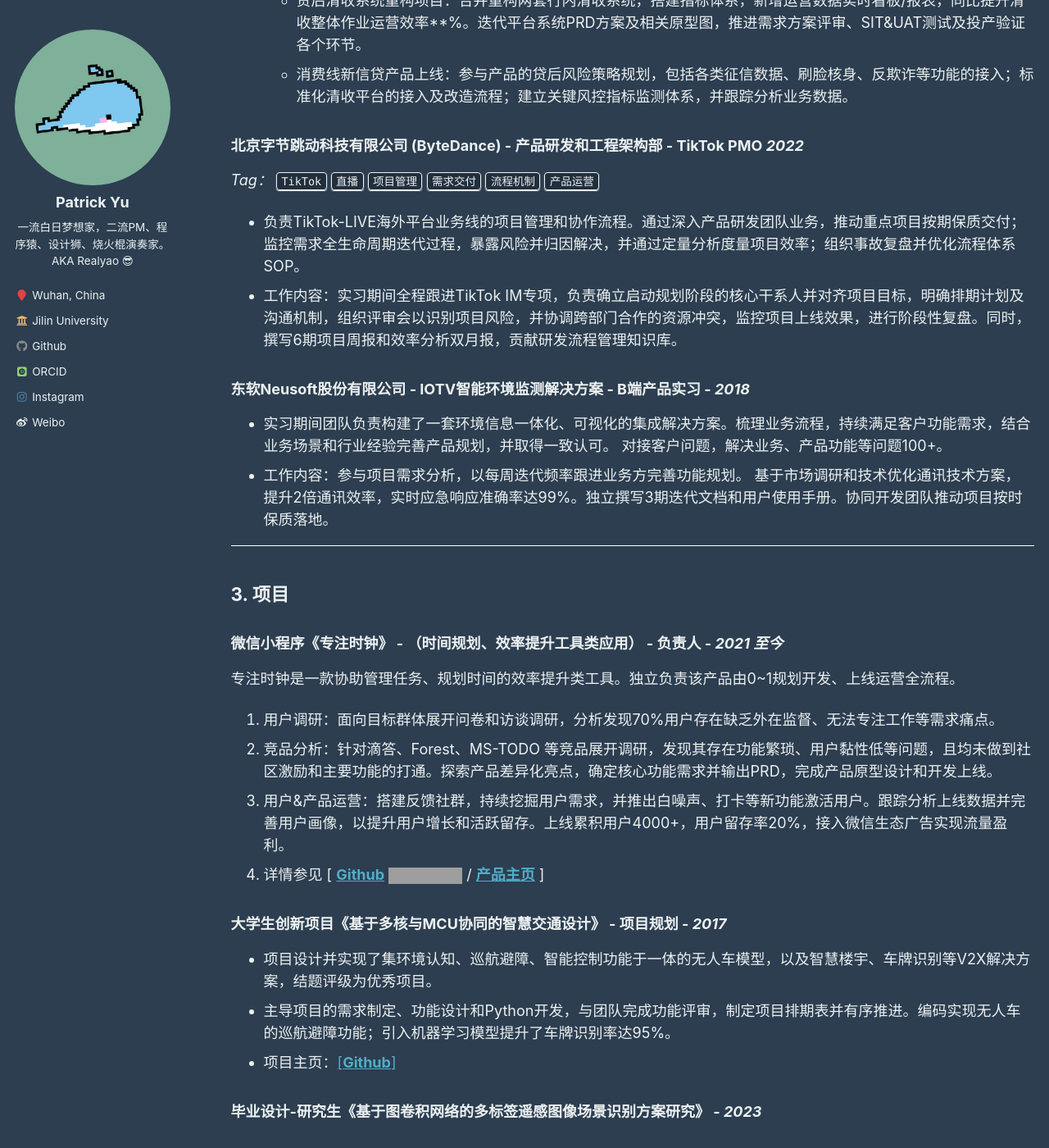
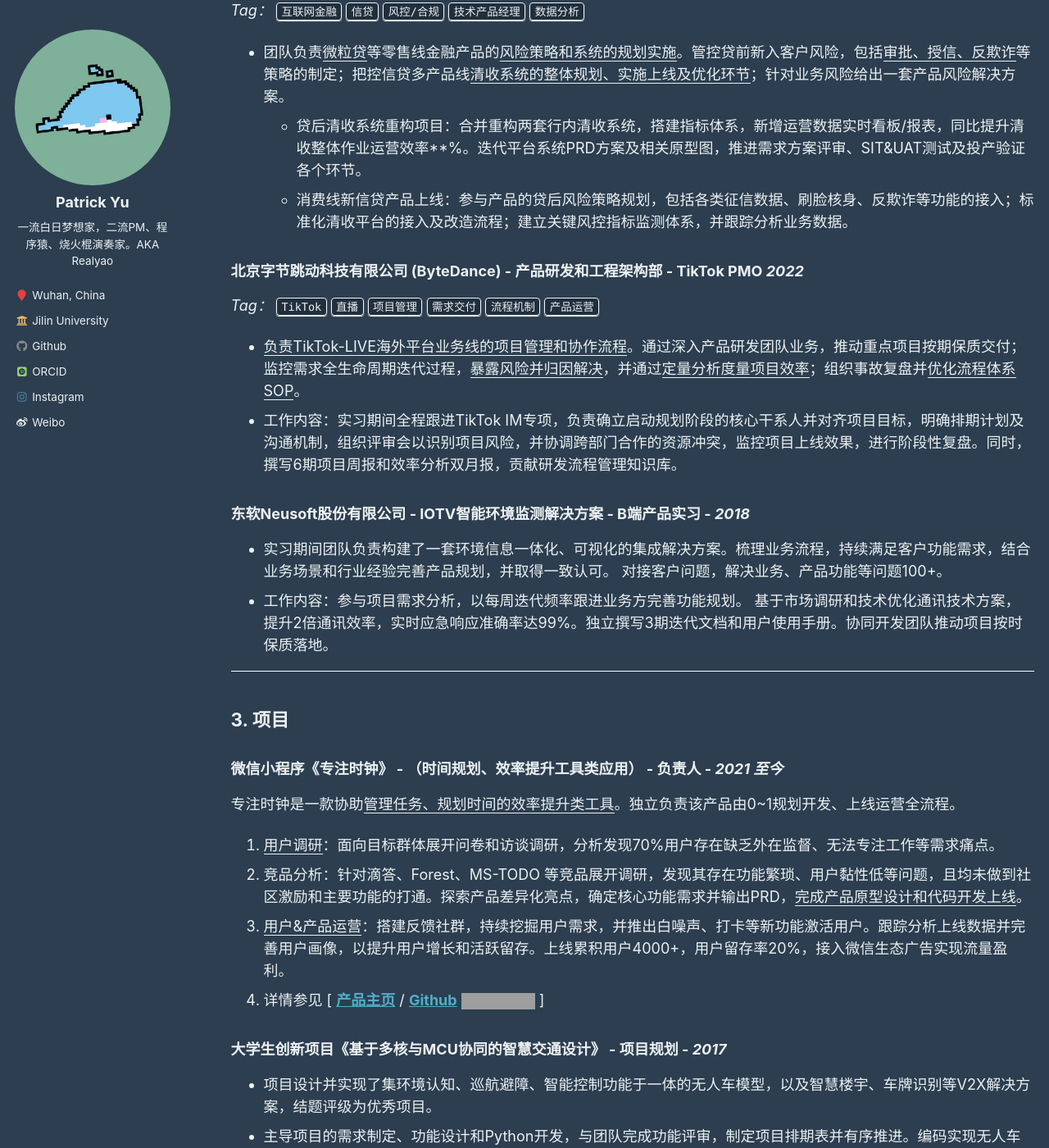
Before and after one commit to yuyaoCV/yuyaoCV.github.io, a Jekyll site: the page built from _pages/cv.md, in a window 1280 px wide and 1400 px high, scrolled down 805 px. Shown: the whole window at 82% size. Built offline with Jekyll 4.4.1, drawn with Linux system fonts in a browser that asks for light colours; some web fonts are replaced; some of the changed text lies outside the part shown; grey boxes are pictures that could not be loaded.

```diff
--- a/_config.yml
+++ b/_config.yml
@@ -82,7 +82,7 @@ analytics:
 author:
   name             : "Patrick Yu"
   avatar           : "realyaologo.png"
-  bio              : "一流白日梦想家，二流PM、程序猿、设计狮、烧火棍演奏家。AKA Realyao 😎"
+  bio              : "一流白日梦想家，二流PM、程序猿、烧火棍演奏家。AKA Realyao"
   location         : "Wuhan, China"
   employer         : "Jilin University"
   employer_site    : "https://www.jlu.edu.cn/"
--- a/_pages/cv.md
+++ b/_pages/cv.md
@@ -32,9 +32,13 @@ redirect_from:
 
 ## 2. 实习
 
+### **易方达基金管理有限公司** - 客户服务与销售支持部 - 系统产品经理 - *2023*
+*Tag：* `金融基金` `产品经理` `客销`
+* ...
+
 ### **深圳前海微众银行股份有限公司（WeBank）** - 零售风险部 - 风险系统规划岗 - *2022*
 *Tag：* `互联网金融` `信贷` `风控/合规` `技术产品经理` `数据分析`
-* 团队负责**微粒贷**等零售线金融产品的**风险策略和系统的规划实施**。管控贷前新入客户风险，包括审批、授信、反欺诈等策略的制定；把控信贷多产品线清收系统的整体规划、实施上线及优化环节；针对业务风险给出一套产品风险解决方案。
+* 团队负责<u>微粒贷</u>等零售线金融产品的<u>风险策略和系统的规划实施</u>。管控贷前新入客户风险，包括<u>审批、授信、反欺诈</u>等策略的制定；把控信贷多产品线<u>清收系统的整体规划、实施上线及优化环节</u>；针对业务风险给出一套产品风险解决方案。
   * 贷后清收系统重构项目：合并重构两套行内清收系统，搭建指标体系，新增运营数据实时看板/报表，同比提升清收整体作业运营效率**%。迭代平台系统PRD方案及相关原型图，推进需求方案评审、SIT&UAT测试及投产验证各个环节。
   * 消费线新信贷产品上线：参与产品的贷后风险策略规划，包括各类征信数据、刷脸核身、反欺诈等功能的接入；标准化清收平台的接入及改造流程；建立关键风控指标监测体系，并跟踪分析业务数据。
 
@@ -43,7 +47,7 @@ redirect_from:
 ### **北京字节跳动科技有限公司 (ByteDance)** - 产品研发和工程架构部 - TikTok PMO *2022*
 *Tag：* `TikTok` `直播` `项目管理` `需求交付` `流程机制` `产品运营`
 
-* 负责TikTok-LIVE海外平台业务线的项目管理和协作流程。通过深入产品研发团队业务，推动重点项目按期保质交付；监控需求全生命周期迭代过程，暴露风险并归因解决，并通过定量分析度量项目效率；组织事故复盘并优化流程体系SOP。
+* <u>负责TikTok-LIVE海外平台业务线的项目管理和协作流程</u>。通过深入产品研发团队业务，推动重点项目按期保质交付；监控需求全生命周期迭代过程，<u>暴露风险并归因解决</u>，并通过<u>定量分析度量项目效率</u>；组织事故复盘并<u>优化流程体系SOP</u>。
 * 工作内容：实习期间全程跟进TikTok IM专项，负责确立启动规划阶段的核心干系人并对齐项目目标，明确排期计划及沟通机制，组织评审会以识别项目风险，并协调跨部门合作的资源冲突，监控项目上线效果，进行阶段性复盘。同时，撰写6期项目周报和效率分析双月报，贡献研发流程管理知识库。
 
 
@@ -60,11 +64,11 @@ redirect_from:
 
 ### **微信小程序《专注时钟》** - （时间规划、效率提升工具类应用） - 负责人 - *2021 至今*
 
-专注时钟是一款协助管理任务、规划时间的效率提升类工具。独立负责该产品由0~1规划开发、上线运营全流程。
-  1. 用户调研：面向目标群体展开问卷和访谈调研，分析发现70%用户存在缺乏外在监督、无法专注工作等需求痛点。
-  2. 竞品分析：针对滴答、Forest、MS-TODO 等竞品展开调研，发现其存在功能繁琐、用户黏性低等问题，且均未做到社区激励和主要功能的打通。探索产品差异化亮点，确定核心功能需求并输出PRD，完成产品原型设计和开发上线。
-  3. 用户&产品运营：搭建反馈社群，持续挖掘用户需求，并推出白噪声、打卡等新功能激活用户。跟踪分析上线数据并完善用户画像，以提升用户增长和活跃留存。上线累积用户4000+，用户留存率20%，接入微信生态广告实现流量盈利。
-  4. 详情参见 [ [**Github**](https://github.com/realyao/WXminiprogram-Focus-clock) <img src="https://img.shields.io/github/stars/realyao/WXminiprogram-Focus-clock"> / [**产品主页**](https://realyao.github.io/foclock) ]
+专注时钟是一款协助<u>管理任务、规划时间的效率提升类工具</u>。独立负责该产品由0~1规划开发、上线运营全流程。
+  1. <u>用户调研</u>：面向目标群体展开问卷和访谈调研，分析发现70%用户存在缺乏外在监督、无法专注工作等需求痛点。
+  2. 竞品分析：针对滴答、Forest、MS-TODO 等竞品展开调研，发现其存在功能繁琐、用户黏性低等问题，且均未做到社区激励和主要功能的打通。探索产品差异化亮点，确定核心功能需求并输出PRD，<u>完成产品原型设计和代码开发上线</u>。
+  3. <u>用户&产品运营</u>：搭建反馈社群，持续挖掘用户需求，并推出白噪声、打卡等新功能激活用户。跟踪分析上线数据并完善用户画像，以提升用户增长和活跃留存。上线累积用户4000+，用户留存率20%，接入微信生态广告实现流量盈利。
+  4. 详情参见 [ [**产品主页**](https://realyao.github.io/foclock) / [**Github**](https://github.com/realyao/WXminiprogram-Focus-clock) <img src="https://img.shields.io/github/stars/realyao/WXminiprogram-Focus-clock"> ]
 
 
 ### **大学生创新项目《基于多核与MCU协同的智慧交通设计》** - 项目规划 - *2017*
```
Also changed, not shown: _pages/about.md (+5 -5 lines), _pages/blogs.md (+1 -2 lines), _pages/gallery.md (+6 -6 lines), 2 other files.
